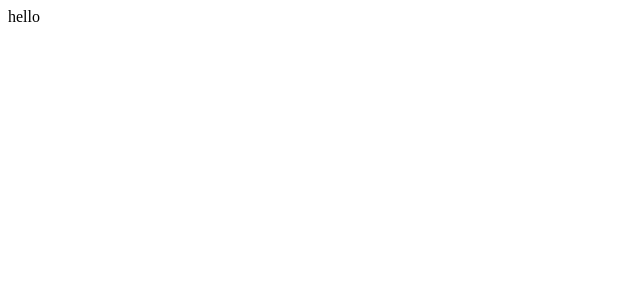
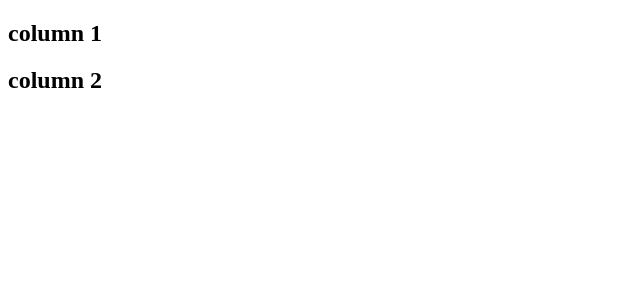
Before and after one commit to EzhovSergey/purrweb_trello, a React (Create React App) app: page / in a window 1280 px wide. Shown: the top 300 px of the page, without its empty margins (0-640 px from the left). Built offline with nearby package versions, Linux system fonts and the light colour scheme.

Commit message:
feat: add column list in board

```diff
--- a/src/pages/board/Board.tsx
+++ b/src/pages/board/Board.tsx
@@ -1,5 +1,7 @@
 import React, { FC } from 'react';
 import { Board as SBoard } from './Board.style';
+import { ColumnsList } from './components';
+import { state } from '../../api/index'
 
 type props = {
 
@@ -7,7 +9,9 @@ type props = {
 
 const Board: FC<props> = () => {
   return (
-    <SBoard>hello</SBoard>
+    <SBoard>
+      <ColumnsList columns={state.columns}/>
+    </SBoard>
   )
 }
 
```
